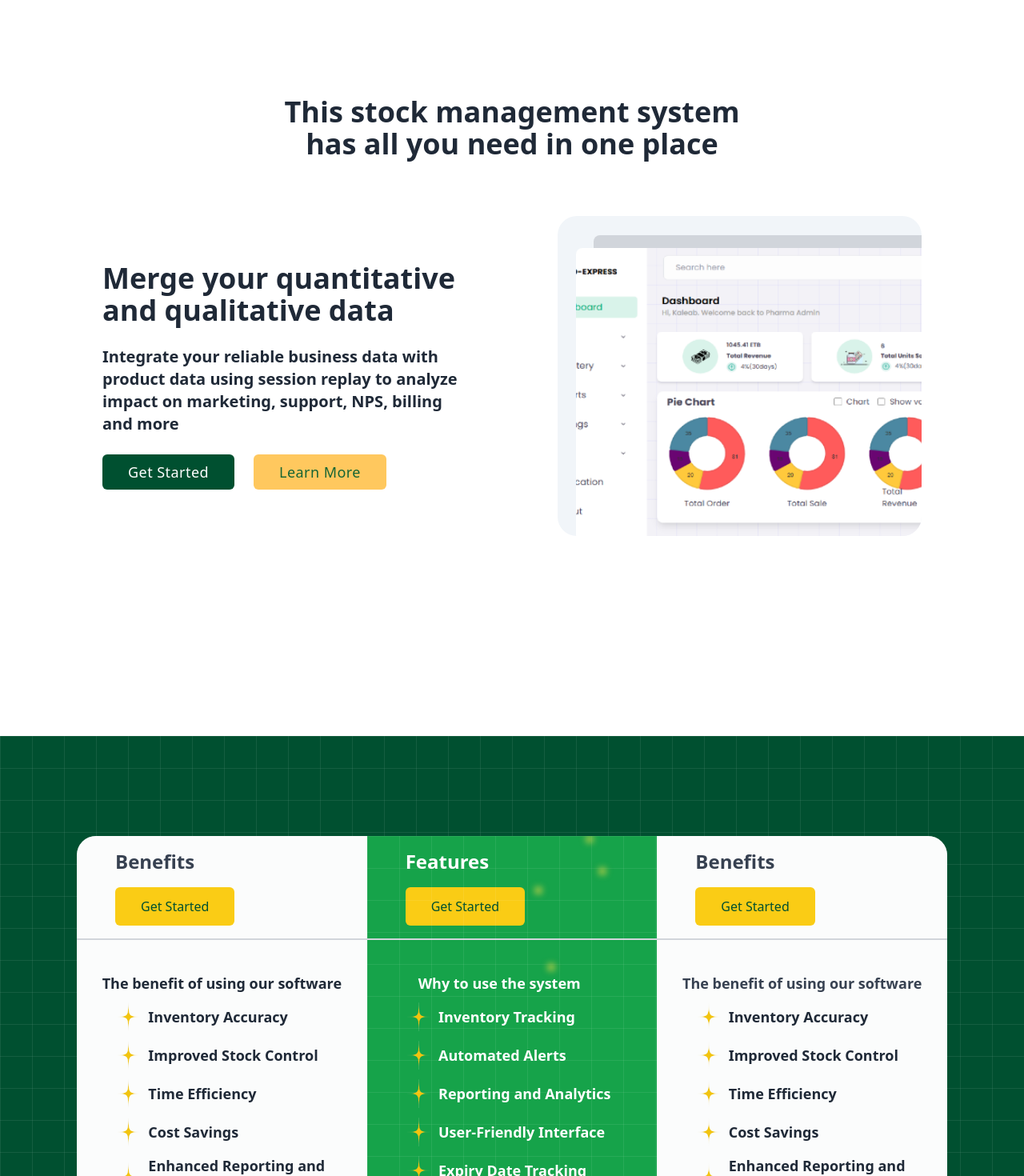
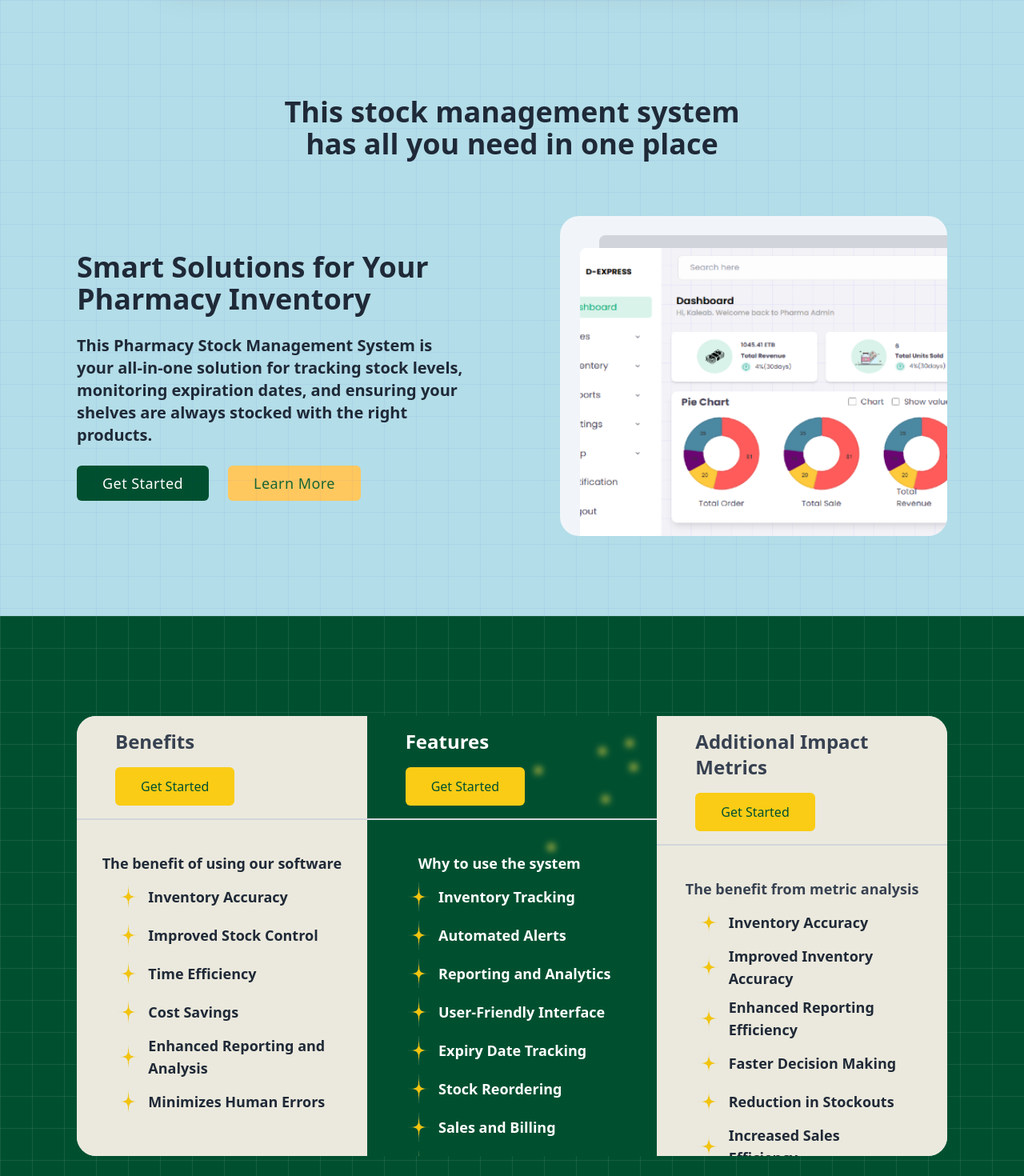
Before and after one commit to kalolani/PharmaTrack, a React (Vite) app in the folder FrontEnd/: page / in a window 1280 px wide. Shown: the part 1080-2550 px from the top of the page at 80% size. Built offline with nearby package versions, Linux system fonts and the light colour scheme.

Commit message:
added the footer component

```diff
--- /dev/null
+++ b/FrontEnd/src/components/Footer.jsx
@@ -0,0 +1,123 @@
+import { CiFacebook } from "react-icons/ci";
+import { FaInstagram } from "react-icons/fa";
+import { FaLinkedin } from "react-icons/fa";
+import { FaYoutube } from "react-icons/fa";
+
+const Footer = () => {
+  return (
+    <footer className="py-16 relative bg-[#005030] min-h-screen px-6">
+      <div className="mt-16 max-w-6xl py-20 mx-auto flex justify-between items-center bg-yellow-500 px-10 rounded-3xl mb-8">
+        <h1 className="text-4xl text-gray-800 font-bold w-[65%]">
+          Begin using this software to streamline your stock management
+        </h1>
+        <div className="flex items-center gap-4">
+          <button className="px-4 py-2 bg-[#005030] text-white rounded-md border-none">
+            Get Started
+          </button>
+          <button className="px-4 py-2 text-gray-800 rounded-md border border-[#005030]">
+            Get the Demo
+          </button>
+        </div>
+      </div>
+      <div className="mt-16 max-w-6xl py-10 mx-auto grid grid-cols-4 gap-20 border-b-2">
+        <div className="self-center text-start">
+          <h1 className="mb-4 text-gray-100 text-sm">platform</h1>
+          <ul className="flex flex-col gap-4">
+            <li className="text-gray-100 font-sans text-sm">Analytics</li>
+            <li className="text-sm text-gray-100 font-sans text-sm">
+              Experment
+            </li>
+            <li className="text-gray-100 font-sans text-sm">
+              Customer Data Platform
+            </li>
+            <li className="text-sm text-gray-100 font-sans text-sm">
+              Session Replay
+            </li>
+          </ul>
+        </div>
+        <div className="self-center text-start">
+          {" "}
+          <h1 className="mb-4 text-gray-100 text-sm">Support</h1>
+          <ul className="flex flex-col gap-4">
+            <li className="text-sm text-gray-100 font-sans text-sm">
+              Contact Us
+            </li>
+            <li className="text-sm text-gray-100 font-sans text-sm">
+              Help Center
+            </li>
+            <li className="text-sm text-gray-100 font-sans text-sm">
+              Community
+            </li>
+            <li className="text-sm text-gray-100 font-sans text-sm">
+              Developer Docs
+            </li>
+          </ul>
+        </div>
+        <div className="self-center text-start">
+          {" "}
+          <h1 className="mb-4 text-gray-100 text-sm">Resource</h1>
+          <ul className="flex flex-col gap-4">
+            <li className="text-sm text-gray-100 font-sans text-sm">
+              Resource center
+            </li>
+            <li className="text-sm text-gray-100 font-sans text-sm">Blog</li>
+            <li className="text-sm text-gray-100 font-sans text-sm">
+              Amp Champs
+            </li>
+            <li className="text-sm text-gray-100 font-sans text-sm">
+              Amplitude Acadamy
+            </li>
+          </ul>
+        </div>
+        <div className="self-center text-start">
+          {" "}
+          <h1 className="mb-4 text-gray-100 text-sm ">COMPANY</h1>
+          <ul className="flex flex-col gap-4">
+            <li className="text-sm text-gray-100 font-sans text-sm">
+              About Us
+            </li>
+            <li className="text-sm text-gray-100 font-sans text-sm">Careers</li>
+            <li className="text-sm text-gray-100 font-sans text-sm">
+              Press & News
+            </li>
+            <li className="text-sm text-gray-100 font-sans text-sm">
+              Investor Relation
+            </li>
+          </ul>
+        </div>
+      </div>
+      <div className="pt-6 w-full max-w-6xl mx-auto flex justify-between">
+        <div>
+          {" "}
+          <p className="text-white">@ 2024 copyright by kaleab</p>
+        </div>
+        <div>
+          <ul className="flex gap-2 items-center">
+            <li className="text-white">terms</li>
+            <li className="text-white">privacy</li>
+            <li className="text-white">cookie</li>
+            <li className="text-white">legal</li>
+          </ul>
+        </div>
+        <div>
+          <ul className="flex gap-4 items-center">
+            <li>
+              <CiFacebook color="white" size={20} />
+            </li>
+            <li>
+              <FaInstagram color="white" size={20} />
+            </li>
+            <li>
+              <FaLinkedin color="white" size={20} />
+            </li>
+            <li>
+              <FaYoutube color="white" size={20} />
+            </li>
+          </ul>
+        </div>
+      </div>
+    </footer>
+  );
+};
+
+export default Footer;
--- a/FrontEnd/src/index.css
+++ b/FrontEnd/src/index.css
@@ -1,10 +1,6 @@
 @tailwind base;
 @tailwind components;
 @tailwind utilities;
-
-.clip-hexagon {
-  clip-path: polygon(0% 0%, 100% 0%, 80% 100%, 20% 100%);
-}
 
 .bg-grid-pattern {
   background-image: linear-gradient(
@@ -13,6 +9,15 @@
       transparent 1px
     ),
     linear-gradient(to bottom, rgba(255, 255, 255, 0.2) 1px, transparent 1px);
+  background-size: 40px 40px;
+}
+.bg-grid-pattern-about {
+  background-image: linear-gradient(
+      to right,
+      rgba(255, 255, 255, 0) 1px,
+      transparent 1px
+    ),
+    linear-gradient(to bottom, rgba(255, 255, 255, 0) 1px, transparent 1px);
   background-size: 40px 40px;
 }
 .bg-grid-pattern-dashboard {
@@ -24,3 +29,40 @@
     linear-gradient(to bottom, rgba(0, 0, 255, 0.1) 1px, transparent 1px);
   background-size: 40px 40px;
 }
+@keyframes sweep {
+  0% {
+    transform: translate(150%, -150%) rotate(45deg);
+  }
+  100% {
+    transform: translate(-150%, 150%) rotate(45deg);
+  }
+}
+
+.light-effect {
+  position: absolute;
+  width: 100%; /* Ensures full coverage */
+  height: 100%;
+  background: linear-gradient(
+    to top left,
+    transparent,
+    rgba(255, 255, 255, 0.2),
+    transparent
+  );
+  filter: blur(100px); /* Softens the light */
+  animation: sweep 5s linear infinite;
+}
+.light-effects {
+  position: absolute;
+  width: 35%; /* Ensures full coverage */
+  height: 100%;
+  top: 0%; /* Adjust position */
+  left: 30%; /* Adjust position */
+  background: linear-gradient(
+    to top right,
+    transparent,
+    rgba(255, 255, 255, 0.5),
+    transparent
+  );
+  filter: blur(100px); /* Softens the light */
+  animation: sweep 6s linear infinite;
+}
--- a/FrontEnd/src/pages/HomePage.jsx
+++ b/FrontEnd/src/pages/HomePage.jsx
@@ -2,6 +2,8 @@
 // import Button from "../components/Button";
 // import PageNav from "../components/PageNav";
 // import GridDots from "../components/GridDots";
+
+import Footer from "../components/Footer";
 
 // import CircleOutline from "../components/CircleOutline";
 // // import CircleOutline from "../components/CircleOutline";
@@ -60,8 +62,41 @@ const Home = () => {
     <div>
       <div className="relative bg-[#005030] min-h-screen text-white font-sans">
         <div className="absolute inset-0 bg-grid-pattern opacity-40 pointer-events-none"></div>
+        <div className="absolute inset-0 pointer-events-none overflow-hidden">
+          <div className="light-effect"></div>
+        </div>
+        <div className="absolute inset-y-0 right-0 w-1/3 pointer-events-none">
+          <div className="absolute bg-white rounded-full h-1 w-1 top-5 right-10 opacity-80 animate-pulse"></div>
+          <div className="absolute bg-yellow-400 rounded-full h-1 w-1 top-10 right-30 opacity-60 animate-pulse"></div>
+          <div className="absolute bg-white rounded-full h-1 w-1 top-15 right-50 opacity-70 animate-pulse"></div>
+          <div className="absolute bg-white rounded-full h-1 w-1 top-20 right-75 opacity-50 animate-pulse"></div>
+          <div className="absolute bg-yellow-300 rounded-full h-1 w-1 top-25 right-20 opacity-90 animate-pulse"></div>
+          <div className="absolute bg-white rounded-full h-1 w-1 top-30 right-40 opacity-80 animate-pulse"></div>
+          <div className="absolute bg-yellow-200 rounded-full h-1 w-1 top-35 right-45 opacity-60 animate-pulse"></div>
+          <div className="absolute bg-white rounded-full h-1 w-1 top-40 right-70 opacity-75 animate-pulse"></div>
+          <div className="absolute bg-white rounded-full h-1 w-1 top-50 right-25 opacity-90 animate-pulse"></div>
+          <div className="absolute bg-yellow-400 rounded-full h-1 w-1 top-55 right-35 opacity-70 animate-pulse"></div>
+          <div className="absolute bg-white rounded-full h-1 w-1 top-60 right-15 opacity-80 animate-pulse"></div>
+          <div className="absolute bg-yellow-300 rounded-full h-1 w-1 top-65 right-50 opacity-90 animate-pulse"></div>
+          <div className="absolute bg-white rounded-full h-1 w-1 top-70 right-80 opacity-70 animate-pulse"></div>
+          <div className="absolute bg-white rounded-full h-1 w-1 top-75 right-40 opacity-50 animate-pulse"></div>
+          <div className="absolute bg-yellow-200 rounded-full h-1 w-1 top-80 right-20 opacity-90 animate-pulse"></div>
+          <div className="absolute bg-white rounded-full h-1 w-1 top-85 right-60 opacity-70 animate-pulse"></div>
+          <div className="absolute bg-yellow-300 rounded-full h-1 w-1 top-90 right-75 opacity-80 animate-pulse"></div>
+          <div className="absolute bg-white rounded-full h-1 w-1 top-95 right-10 opacity-75 animate-pulse"></div>
+          <div className="absolute bg-yellow-400 rounded-full h-1 w-1 top-10 right-95 opacity-90 animate-pulse"></div>
+          <div className="absolute bg-white rounded-full h-1 w-1 top-20 right-15 opacity-70 animate-pulse"></div>
+          <div className="absolute bg-yellow-300 rounded-full h-1 w-1 top-30 right-35 opacity-80 animate-pulse"></div>
+          <div className="absolute bg-white rounded-full h-1 w-1 top-40 right-60 opacity-75 animate-pulse"></div>
+          <div className="absolute bg-yellow-400 rounded-full h-1 w-1 top-50 right-25 opacity-90 animate-pulse"></div>
+          <div className="absolute bg-white rounded-full h-1 w-1 top-60 right-10 opacity-70 animate-pulse"></div>
+          <div className="absolute bg-yellow-300 rounded-full h-1 w-1 top-70 right-30 opacity-60 animate-pulse"></div>
+          <div className="absolute bg-white rounded-full h-1 w-1 top-80 right-50 opacity-80 animate-pulse"></div>
+          <div className="absolute bg-yellow-400 rounded-full h-1 w-1 top-90 right-75 opacity-75 animate-pulse"></div>
+          <div className="absolute bg-white rounded-full h-1 w-1 top-95 right-40 opacity-90 animate-pulse"></div>
+        </div>
         {/* Navigation Bar */}
-        <nav className="z-50 fixed backdrop-blur-md top-4 left-1/2 transform -translate-x-1/2 w-[90%] p-6 py-4 flex justify-between items-center bg-green-400 bg-opacity-[0.2] rounded-lg shadow-lg">
+        <nav className="z-50 fixed backdrop-blur-md top-4 left-1/2 transform -translate-x-1/2 w-[90%] p-6 py-4 flex justify-between items-center bg-green-400 bg-opacity-[0.8] rounded-lg shadow-lg">
           <div className="text-xl font-bold">My Pharmacy</div>
           <div className="flex items-center space-x-6">
             <a href="#" className="hover:underline">
@@ -108,28 +143,28 @@ const Home = () => {
         </section>
 
         {/* Mock Dashboard (Simplified) */}
-        <div className="z-10 absolute bottom-0 left-1/2 -translate-x-1/2 translate-y-1/2 w-[70%] mx-auto overflow-hidden border-[20px] border-green-200 border-opacity-[0.4] rounded-xl shadow-lg">
+        <div className="z-10 absolute bottom-0 left-1/2 -translate-x-1/2 translate-y-[55%] w-[70%] mx-auto overflow-hidden border-[20px] border-green-200 border-opacity-[0.4] rounded-xl shadow-2xl">
           <img
             src="/dashboard.PNG"
             className="w-full h-full object-cover overflow-hidden"
           />
         </div>
       </div>
-      <div className="mt-[400px] min-h-screen">
+      <div className="relative pt-[400px] pb-[100px] min-h-screen bg-[#B3DDE8]">
+        <div className="absolute w-full inset-0 bg-grid-pattern-dashboard opacity-40 pointer-events-none"></div>
         <h1 className="text-xl text-center leading-normal md:text-4xl font-bold text-gray-800 mb-6">
           This stock management system
           <br /> has all you need in one place
         </h1>
-        <div className="w-[80%] mx-auto mt-[70px] flex justify-between">
+        <div className=" w-[85%] mx-auto mt-[70px] flex justify-between">
           <div className="flex self-center w-full flex-col gap-6">
-            <h1 className="text-4xl font-bold text-gray-800 font-sans">
-              Merge your quantitative
-              <br /> and qualitative data
+            <h1 className="text-4xl font-bold text-gray-800 font-sans w-[100%]">
+              Smart Solutions for Your Pharmacy Inventory
             </h1>
             <p className="text-xl font-semibold font-sans text-gray-800 w-[80%]">
-              Integrate your reliable business data with product data using
-              session replay to analyze impact on marketing, support, NPS,
-              billing and more
+              This Pharmacy Stock Management System is your all-in-one solution
+              for tracking stock levels, monitoring expiration dates, and
+              ensuring your shelves are always stocked with the right products.
             </p>
             <div className="flex gap-6">
               <button className="text-white text-lg tracking-wide px-8 py-2 bg-[#005030] hover:bg-green-700 rounded-md">
@@ -151,11 +186,11 @@ const Home = () => {
           </div>
         </div>
       </div>
-      <div className="relative w-full bg-[#005030] min-h-screen font-sans">
+      <div className="relative py-20 w-full bg-[#005030] min-h-screen font-sans">
         <div className="absolute w-full inset-0 bg-grid-pattern opacity-40 pointer-events-none"></div>
         <div>
-          <div className="absolute w-[85%] h-[550px] top-1/2 -translate-y-1/2 left-1/2 -translate-x-1/2 bg-white grid grid-cols-3 rounded-3xl overflow-hidden">
-            <div className="h-full bg-gray-50 bg-opacity-[0.6]">
+          <div className="absolute w-[85%] h-[550px] top-1/2 -translate-y-1/2 left-1/2 -translate-x-1/2 bg-white grid grid-cols-3 border-none rounded-3xl overflow-hidden">
+            <div className="h-full bg-[#EBE9DD]">
               <div className="self-center flex flex-col gap-4 px-12 py-4 border-b-2 border-gray-300">
                 <h1 className="self-start text-gray-700 text-2xl font-bold font-sans ">
                   Benefits
@@ -210,12 +245,16 @@ const Home = () => {
               </ul>
             </div>
             <div>
-              <div className="relative h-full bg-green-600">
-                <div className="absolute w-full inset-0 bg-grid-pattern opacity-40 pointer-events-none"></div>
+              <div className="relative h-full bg-[#005030]">
+                <div className="absolute inset-0 pointer-events-none overflow-hidden">
+                  <div className="light-effects"></div>
+                </div>
                 <div className="absolute right-16 top-10 bg-yellow-300 w-2 h-2 rounded-full blur-sm opacity-100"></div>
                 <div className="absolute top-40 right-32 bg-yellow-300 w-2 h-2 rounded-full blur-sm opacity-100"></div>
                 <div className="absolute right-36 top-16 bg-yellow-300 w-2 h-2 rounded-full blur-sm opacity-100"></div>
-                <div className="absolute top-50 right-20 bg-yellow-300 w-2 h-2 rounded-full blur-sm opacity-100"></div>
+                <div className="absolute top-[100px] right-[60px] bg-yellow-300 w-2 h-2 rounded-full blur-sm opacity-100"></div>
+                <div className="absolute right-[30px] top-[30px] bg-yellow-300 w-2 h-2 rounded-full blur-sm opacity-100"></div>
+                <div className="absolute top-[60px] right-[25px] bg-yellow-300 w-2 h-2 rounded-full blur-sm opacity-100"></div>
                 <div className="self-center flex flex-col gap-4 px-12 py-4 border-b-2 border-gray-300">
                   <h1 className="self-start text-white text-2xl font-bold font-sans ">
                     Features
@@ -285,17 +324,17 @@ const Home = () => {
               </div>
             </div>
             <div>
-              <div className="h-full bg-gray-50 bg-opacity-[0.6]">
+              <div className="h-full bg-[#EBE9DD]">
                 <div className="self-center flex flex-col gap-4 px-12 py-4 border-b-2 border-gray-300">
                   <h1 className="self-start text-gray-700 text-2xl font-bold font-sans ">
-                    Benefits
+                    Additional Impact Metrics
                   </h1>
                   <button className="self-start bg-yellow-400 text-[#005030] rounded-md px-8 py-3 font-medium hover:bg-[#e6b44b]">
                     Get Started
                   </button>
                 </div>
                 <h1 className="mt-8 text-center text-gray-700 font-bold text-lg px-4 py-2 font-sans">
-                  The benefit of using our software
+                  The benefit from metric analysis
                 </h1>
                 <ul className=" flex flex-col gap-2 px-12">
                   <li className="flex items-center gap-2">
@@ -308,33 +347,33 @@ const Home = () => {
                     {" "}
                     <img src="/star.png" className="h-10" />
                     <p className="font-sans font-semibold text-lg text-gray-800 ">
-                      Improved Stock Control
+                      Improved Inventory Accuracy
                     </p>
                   </li>
                   <li className="flex items-center gap-2">
                     <img src="/star.png" className="h-10" />
                     <p className="font-sans font-semibold text-lg text-gray-800 ">
-                      Time Efficiency
+                      Enhanced Reporting Efficiency
                     </p>
                   </li>
                   <li className="flex items-center gap-2">
                     <img src="/star.png" className="h-10" />
                     <p className="font-sans font-semibold text-lg text-gray-800 ">
                       {" "}
-                      Cost Savings
+                      Faster Decision Making
                     </p>
                   </li>
                   <li className="flex items-center gap-2">
                     <img src="/star.png" className="h-10" />
                     <p className="font-sans font-semibold text-lg text-gray-800 ">
-                      Enhanced Reporting and Analysis
+                      Reduction in Stockouts
                     </p>
                   </li>
                   <li className="flex items-center gap-2">
                     {" "}
                     <img src="/star.png" className="h-10" />
                     <p className="font-sans font-semibold text-lg text-gray-800 ">
-                      Minimizes Human Errors
+                      Increased Sales Efficiency
                     </p>
                   </li>
                 </ul>
@@ -343,6 +382,7 @@ const Home = () => {
           </div>
         </div>
       </div>
+      <Footer />
     </div>
   );
 };
--- a/FrontEnd/tailwind.config.js
+++ b/FrontEnd/tailwind.config.js
@@ -3,6 +3,10 @@ export default {
   content: ["./index.html", "./src/**/*.{js,ts,jsx,tsx}"],
   theme: {
     extend: {
+      gradientColorStops: {
+        "custom-light": "#ffffff", // Custom light color
+        "custom-dark": "#00ff00", // Custom green shade
+      },
       colors: {
         // Define your custom colors here
         primary: "#072032",
```
